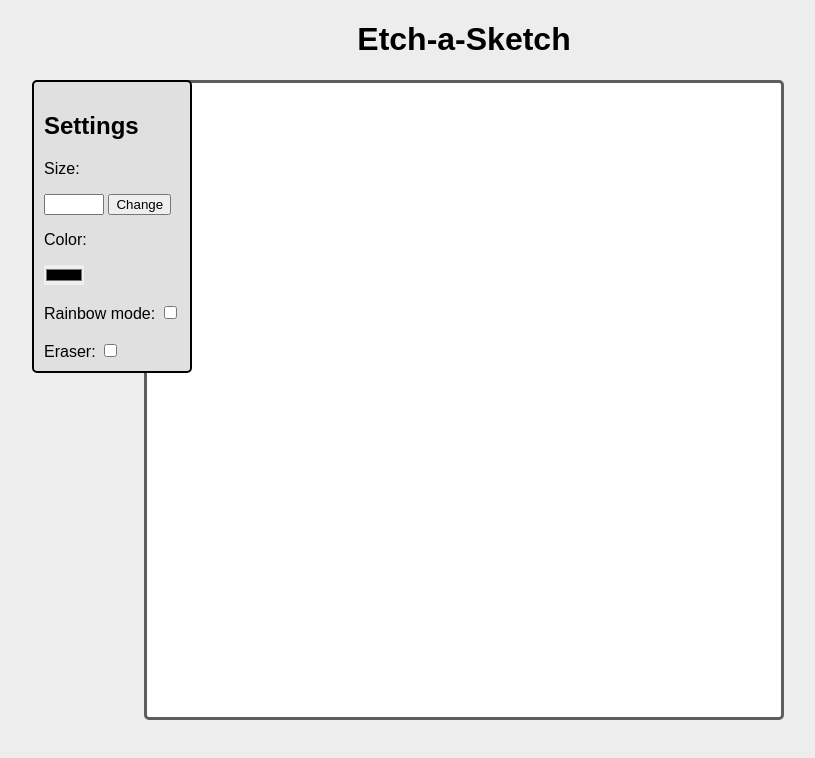
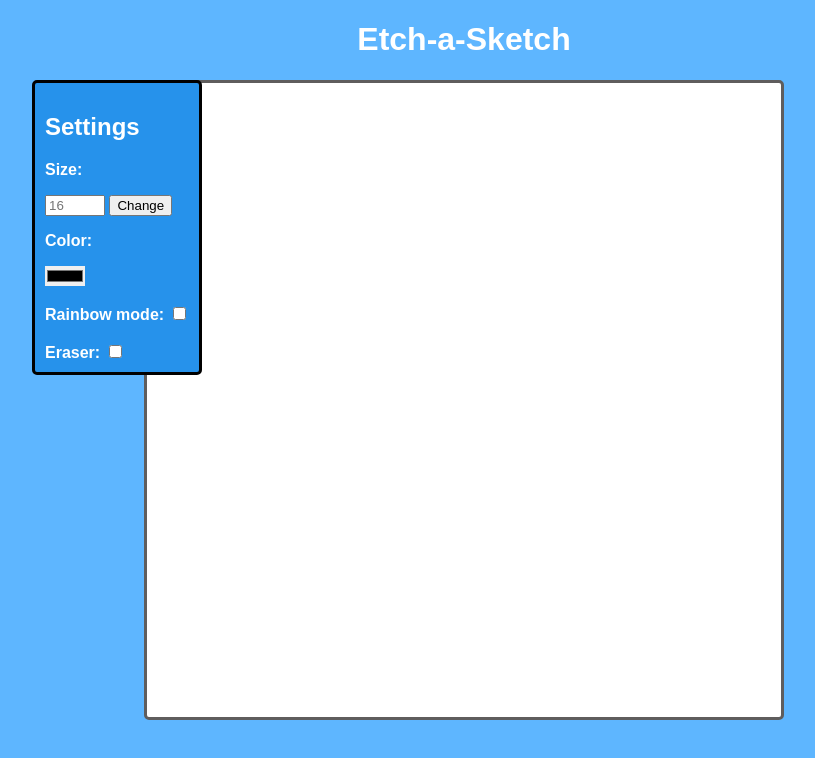
Before and after one commit to benjo-m/etch-a-sketch, a plain HTML site: page index.html in a window 1280 px wide. Shown: the whole page, without its empty margins (176-991 px from the left). Drawn offline with Linux system fonts and the light colour scheme.

Commit message:
Polishing

```diff
--- a/index.html
+++ b/index.html
@@ -14,7 +14,7 @@
             <div id="settings">
                 <h2>Settings</h2>
                 <p>Size:</p>
-                <input type="number" id="gridSize" />
+                <input type="number" id="gridSize" placeholder="16"/>
                 <button id="btnChange">Change</button>
                 <p>Color:</p>
                 <input type="color" id="coloring" /><br /><br />
--- a/style.css
+++ b/style.css
@@ -4,18 +4,24 @@
 }
 
 body {
-    background-color: #ededed;
+    background-color: #5eb6ff;
     text-align: center;
+}
+
+h1 {
+    color: #fff;
 }
 
 #settings {
     position: fixed;
     text-align: start;
-    border: 2px solid black;
+    border: 3px solid black;
     border-radius: 5px;
     margin-left: 200px;
     padding: 10px;
-    background-color: #e0e0e0;
+    background-color: #2692eb;
+    color: #fff;
+    font-weight: 600;
 }
 
 #container {
```
